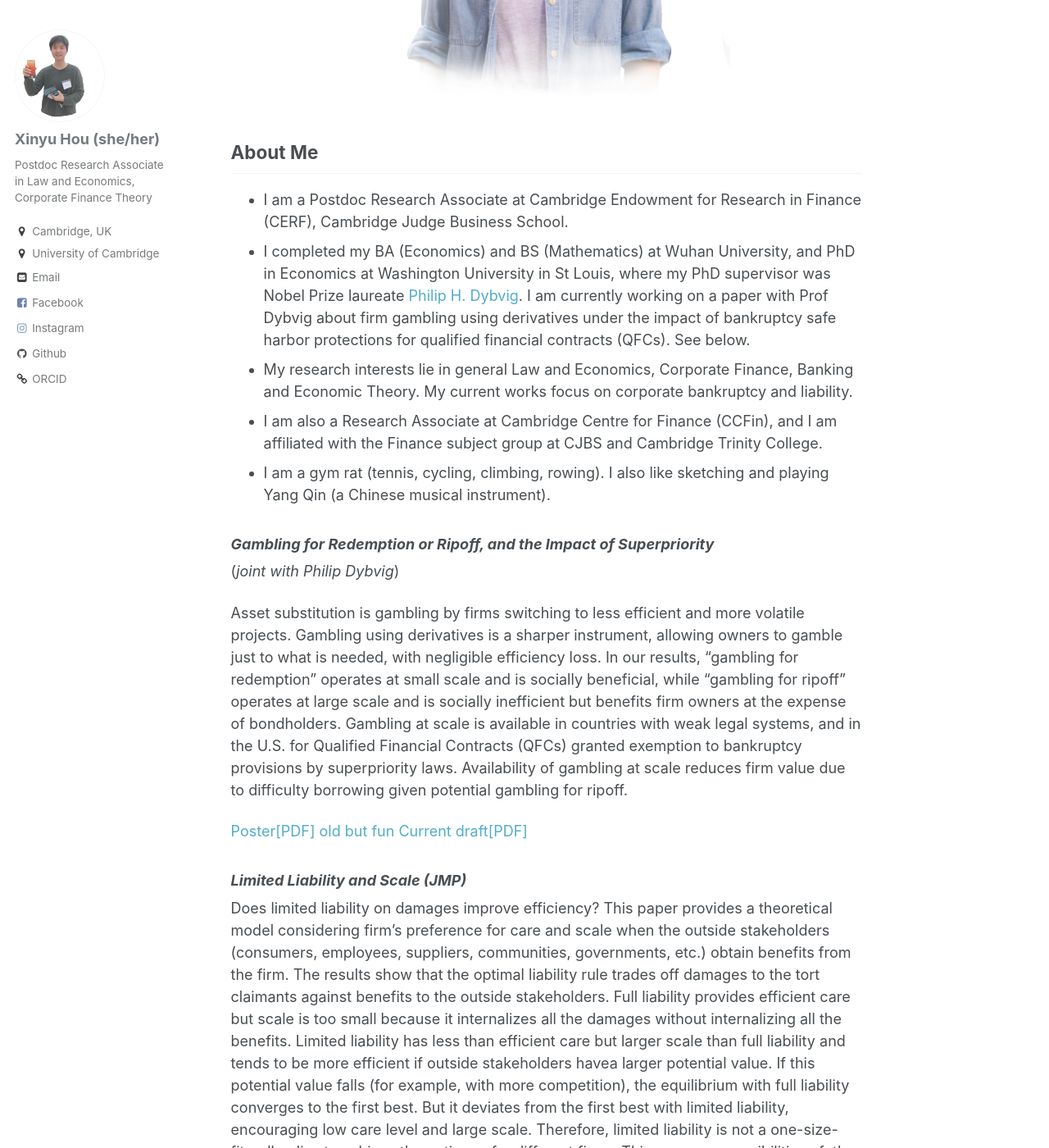
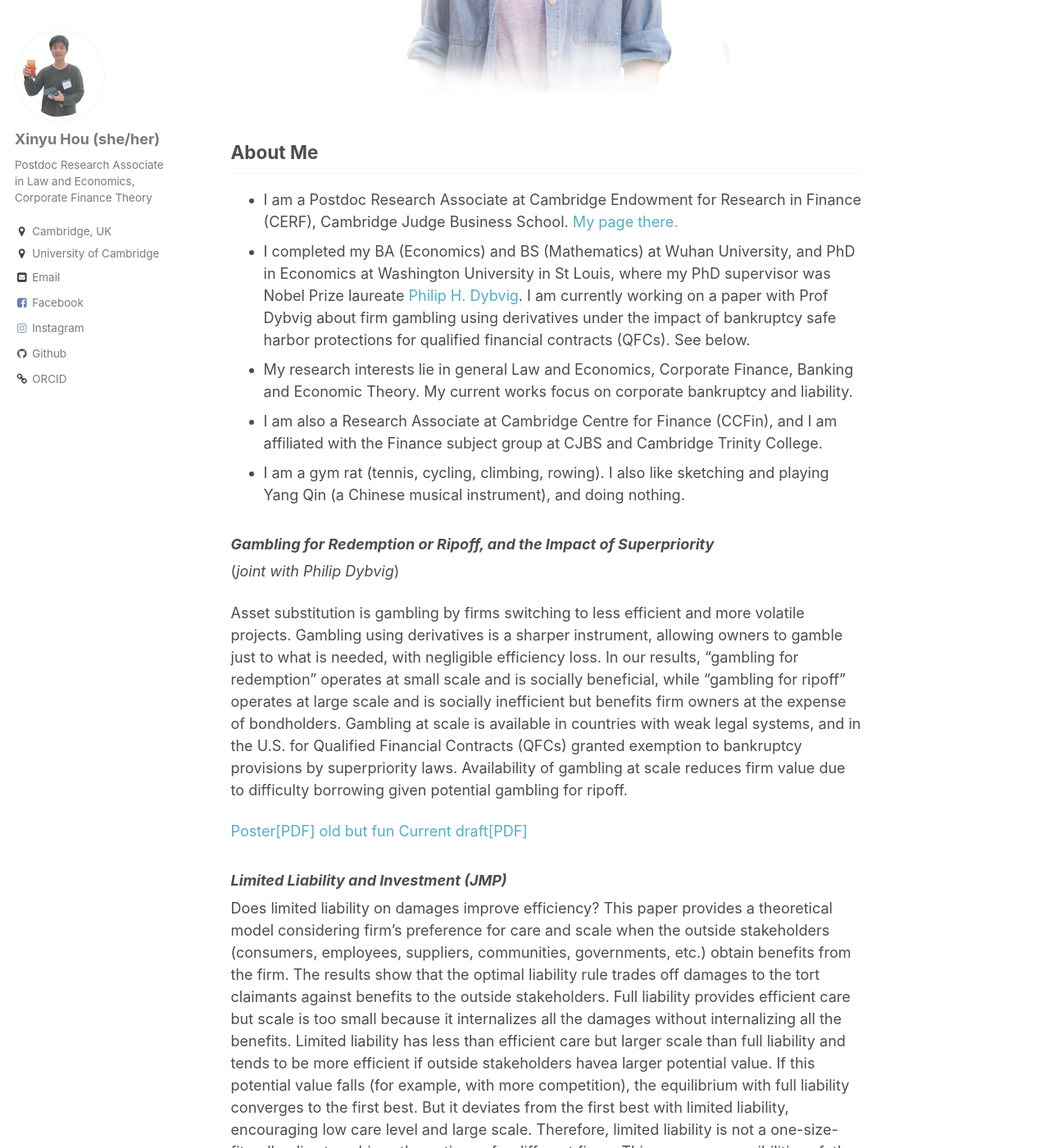
Before and after one commit to xinyuhou94/xinyuhou94.github.io, a Jekyll site: the page built from _pages/about.md, in a window 1280 px wide and 1400 px high, scrolled down 440 px. Shown: the whole window at 82% size. Built offline with Jekyll 4.4.1, drawn with Linux system fonts in a browser that asks for light colours.

Commit message:
Update about.md

```diff
--- a/_pages/about.md
+++ b/_pages/about.md
@@ -13,11 +13,11 @@ redirect_from:
 </p>
 
 ## About Me ##
-* I am a Postdoc Research Associate at Cambridge Endowment for Research in Finance (CERF), Cambridge Judge Business School.
+* I am a Postdoc Research Associate at Cambridge Endowment for Research in Finance (CERF), Cambridge Judge Business School. [My page there.](https://www.cerf.cam.ac.uk/people/cerf-postdocs/currentpostdocs/xinyu-hou)
 * I completed my BA (Economics) and BS (Mathematics) at Wuhan University, and PhD in Economics at Washington University in St Louis, where my PhD supervisor was Nobel Prize laureate [Philip H. Dybvig](https://dybfin.wustl.edu/). I am currently working on a paper with Prof Dybvig about firm gambling using derivatives under the impact of bankruptcy safe harbor protections for qualified financial contracts (QFCs). See below.
 * My research interests lie in general Law and Economics, Corporate Finance, Banking and Economic Theory. My current works focus on corporate bankruptcy and liability.
 * I am also a Research Associate at Cambridge Centre for Finance (CCFin), and I am affiliated with the Finance subject group at CJBS and Cambridge Trinity College.
-* I am a gym rat (tennis, cycling, climbing, rowing). I also like sketching and playing Yang Qin (a Chinese musical instrument).
+* I am a gym rat (tennis, cycling, climbing, rowing). I also like sketching and playing Yang Qin (a Chinese musical instrument), and doing nothing.
 
 ### _Gambling for Redemption or Ripoff, and the Impact of Superpriority_
 (_joint with Philip Dybvig_)
@@ -32,7 +32,7 @@ Asset substitution is gambling by firms switching to less efficient and more vol
 <!-- <embed src="http://xinyuhou94.github.io/files/GRRsp231026.pdf" width="650" height="1800" type='application/pdf'> -->
 
 
-###  _Limited Liability and Scale (JMP)_
+###  _Limited Liability and Investment (JMP)_
 
 Does limited liability on damages improve efficiency?  This paper provides a theoretical model considering firm’s preference for care and scale when the outside stakeholders (consumers, employees, suppliers, communities, governments, etc.) obtain benefits from the firm. The results show that the optimal liability rule trades off damages to the tort claimants against benefits to the outside stakeholders. Full liability provides efficient care but scale is too small because it internalizes all the damages without internalizing all the benefits.  Limited liability has less than efficient care but larger scale than full liability and tends to be more efficient if outside stakeholders havea larger potential value. If this potential value falls (for example, with more competition), the equilibrium with full liability converges to the first best. But it deviates from the first best with limited liability, encouraging low care level and large scale.  Therefore, limited liability is not a one-size-fits-all policy to achieve the optimum for different firms. This opens up possibilities ofother rules to adjust for cross-firm differences.
 
```
